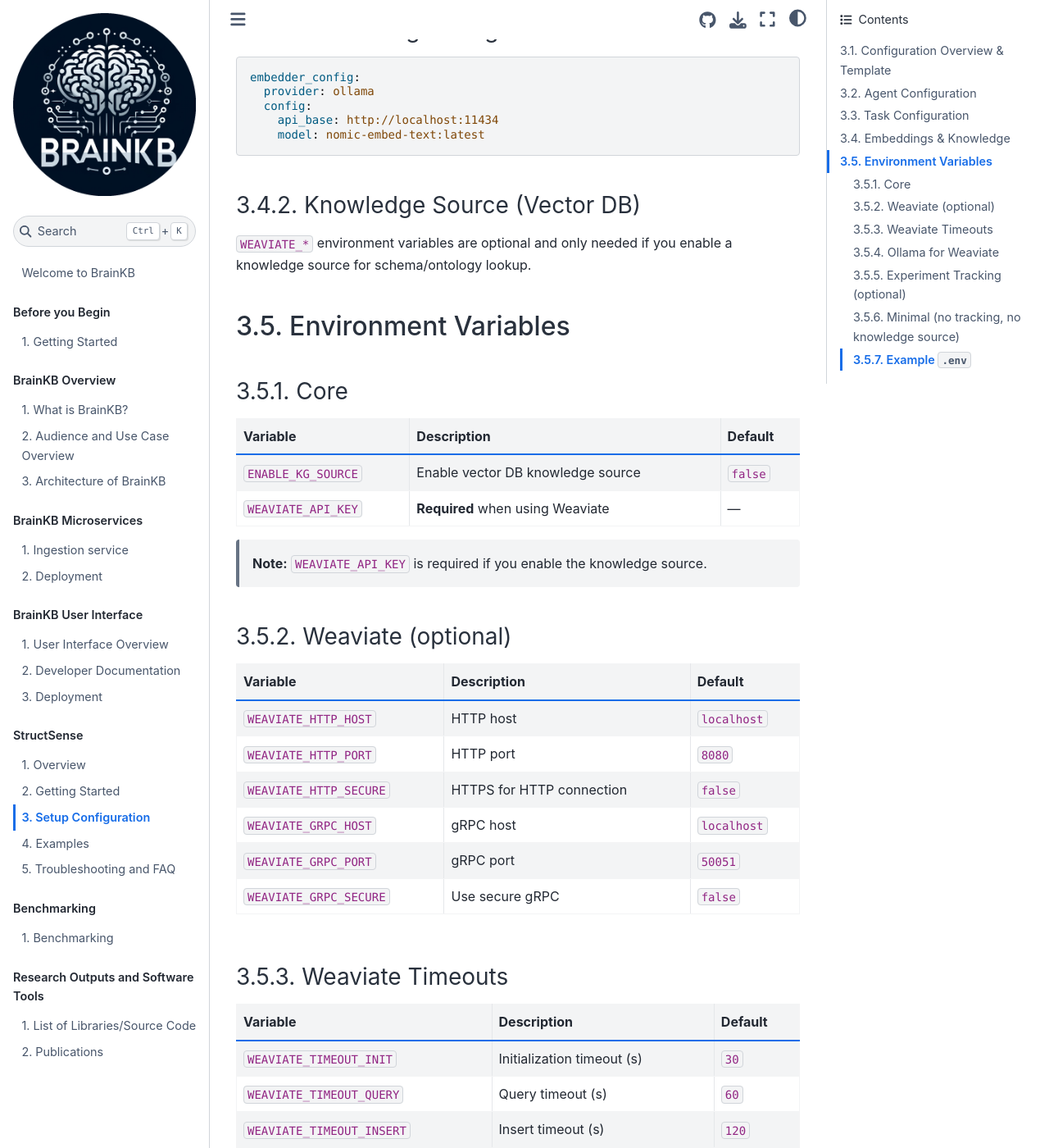
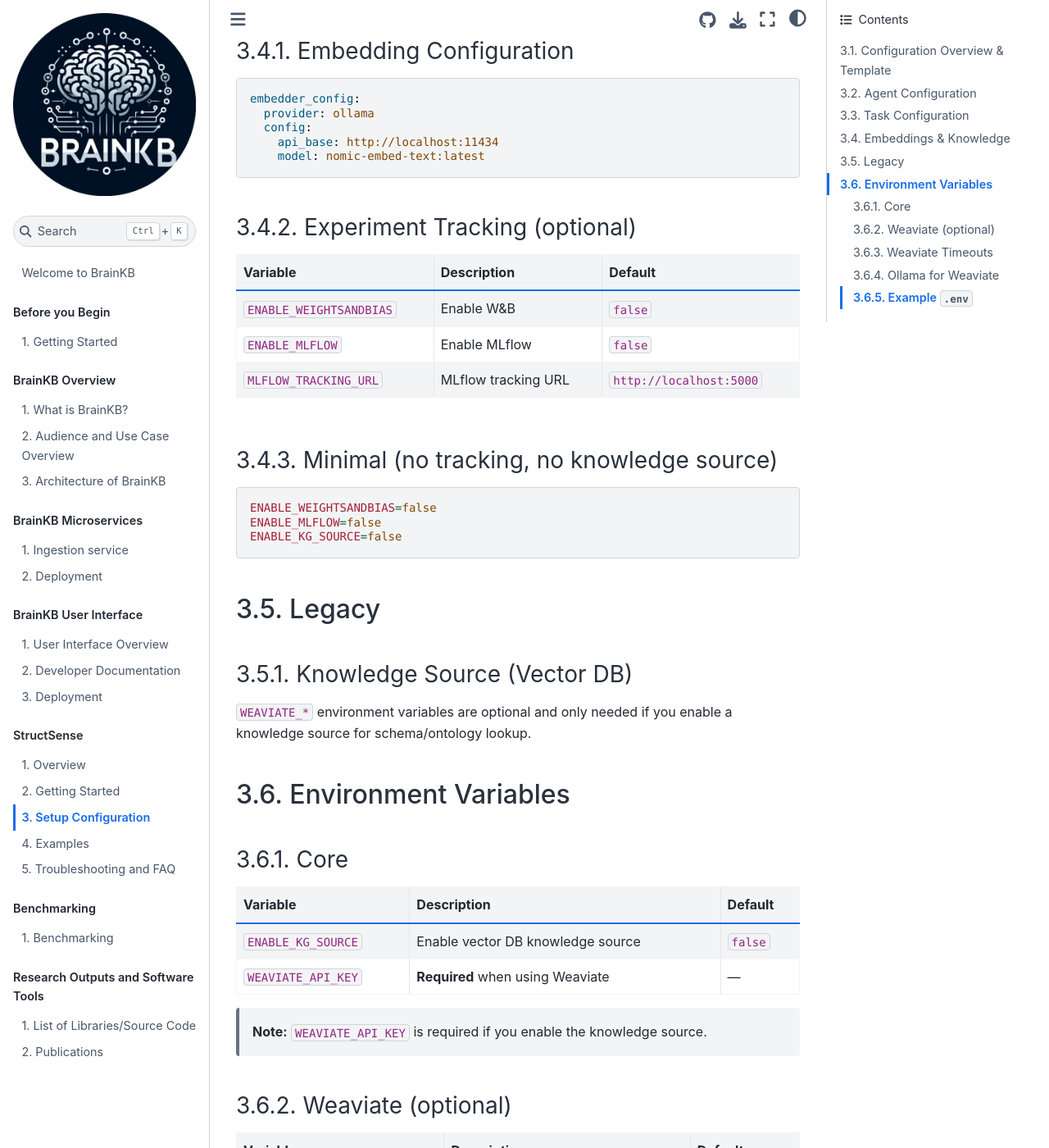
Before and after one commit to sensein/brainkbdocs, a Jupyter Book: the page built from docs/structsense_configuration.md, in a window 1280 px wide and 1400 px high, scrolled down 2556 px. Shown: the whole window at 82% size. Built offline with Jupyter Book 1.0.4 settings and Sphinx 7.4.7 and the Sphinx Book theme 1.1.4, drawn with Linux system fonts in a browser that asks for light colours; some of the changed text lies outside the part shown.

Commit message:
Added legacy section

````diff
--- a/docs/structsense_configuration.md
+++ b/docs/structsense_configuration.md
@@ -104,6 +104,20 @@ embedder_config:
     model: nomic-embed-text:latest
 ```
 
+### Experiment Tracking (optional)
+| Variable | Description | Default |
+|---|---|---|
+| `ENABLE_WEIGHTSANDBIAS` | Enable W&B | `false` |
+| `ENABLE_MLFLOW` | Enable MLflow | `false` |
+| `MLFLOW_TRACKING_URL` | MLflow tracking URL | `http://localhost:5000` |
+
+### Minimal (no tracking, no knowledge source)
+```bash
+ENABLE_WEIGHTSANDBIAS=false
+ENABLE_MLFLOW=false
+ENABLE_KG_SOURCE=false
+```
+## Legacy
 ### Knowledge Source (Vector DB)
 `WEAVIATE_*` environment variables are optional and only needed if you enable a knowledge source for schema/ontology lookup.
 
@@ -144,20 +158,6 @@ embedder_config:
 > If Ollama runs on host and Weaviate in Docker, use `http://host.docker.internal:11434`.
 > If both are in Docker on the same host network, use `http://localhost:11434`.
 
-### Experiment Tracking (optional)
-| Variable | Description | Default |
-|---|---|---|
-| `ENABLE_WEIGHTSANDBIAS` | Enable W&B | `false` |
-| `ENABLE_MLFLOW` | Enable MLflow | `false` |
-| `MLFLOW_TRACKING_URL` | MLflow tracking URL | `http://localhost:5000` |
-
-### Minimal (no tracking, no knowledge source)
-```bash
-ENABLE_WEIGHTSANDBIAS=false
-ENABLE_MLFLOW=false
-ENABLE_KG_SOURCE=false
-```
-
 ### Example `.env`
 ```bash
 WEAVIATE_API_KEY=your_api_key
````
Also changed, not shown: other parts of docs/structsense_configuration.md (+3 -3 lines).
